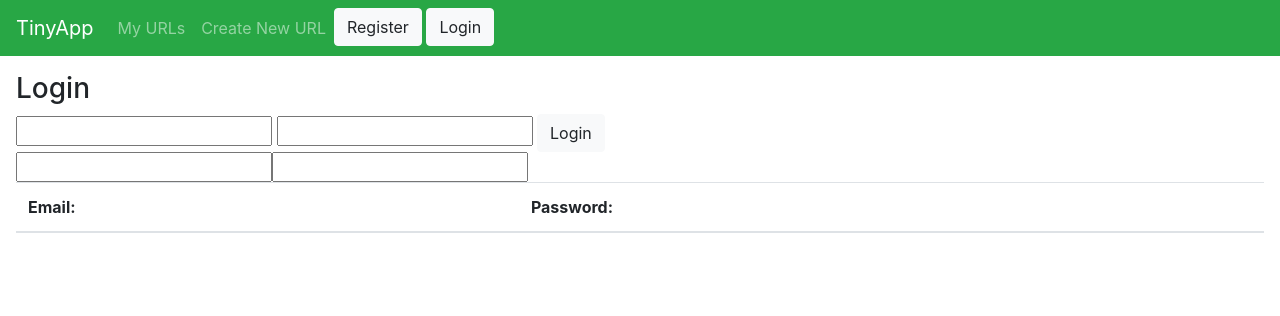
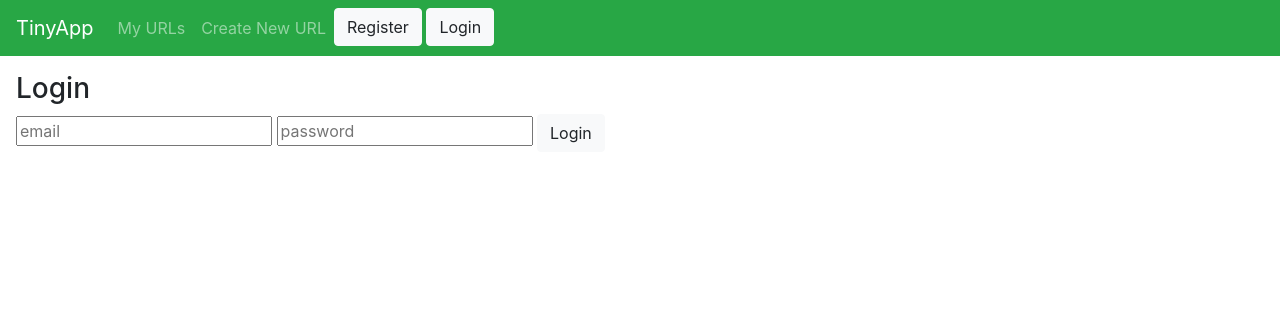
Before and after one commit to loloffs/tinyapp, a Node server app: template views/login.ejs in a window 1280 px wide. Shown: the top 316 px of the page. Run offline with Node 20, Linux system fonts and the light colour scheme; the template is opened without the code that fills it, so the values that code supplies are empty; some libraries are stand-ins or nearby versions.

Commit message:
Re-formatted login and register pages

```diff
--- a/views/login.ejs
+++ b/views/login.ejs
@@ -25,21 +25,11 @@
         <% } else { %>
           <div class="nav-item">
           <form method="post" action="/login">
-              <input type="email" name="email">
-              <input type="password" name="password">
+              <input placeholder="email" type="email" name="email">
+              <input placeholder="password" type="password" name="password">
               <button type="submit" class="btn btn-light">Login</button>
           </form>
           </div>
-          <table class="table">
-            <thead>
-              <tr>
-                <form method="post" action="/login">
-                <th scope="col">Email:</th>
-                <input type="email" name="email">
-                <th scope="col">Password:</th>
-                <input type="password" name="password">
-                </form>
-              </tr>
               <% } %>
     </main>
       <!-- Bootstrap JS -->
--- a/views/partials/_header.ejs
+++ b/views/partials/_header.ejs
@@ -19,9 +19,9 @@
               <div class="nav-item">
               <form method="post" action="/login">
                   <!-- <input type="text" name="email"> -->
-                  <button onclick="/register" class="btn btn-light">Register</button>
+                  <a href="/register" class="btn btn-light">Register</a>
                   <!-- <input type="text" name="email"> -->
-                  <button onclick="/login" class="btn btn-light">Login</button>
+                  <a href="/login" class="btn btn-light">Login</a>
               </form>
               </div>
             <% } %>
```
Also changed, not shown: views/register.ejs (+4 -4 lines).
